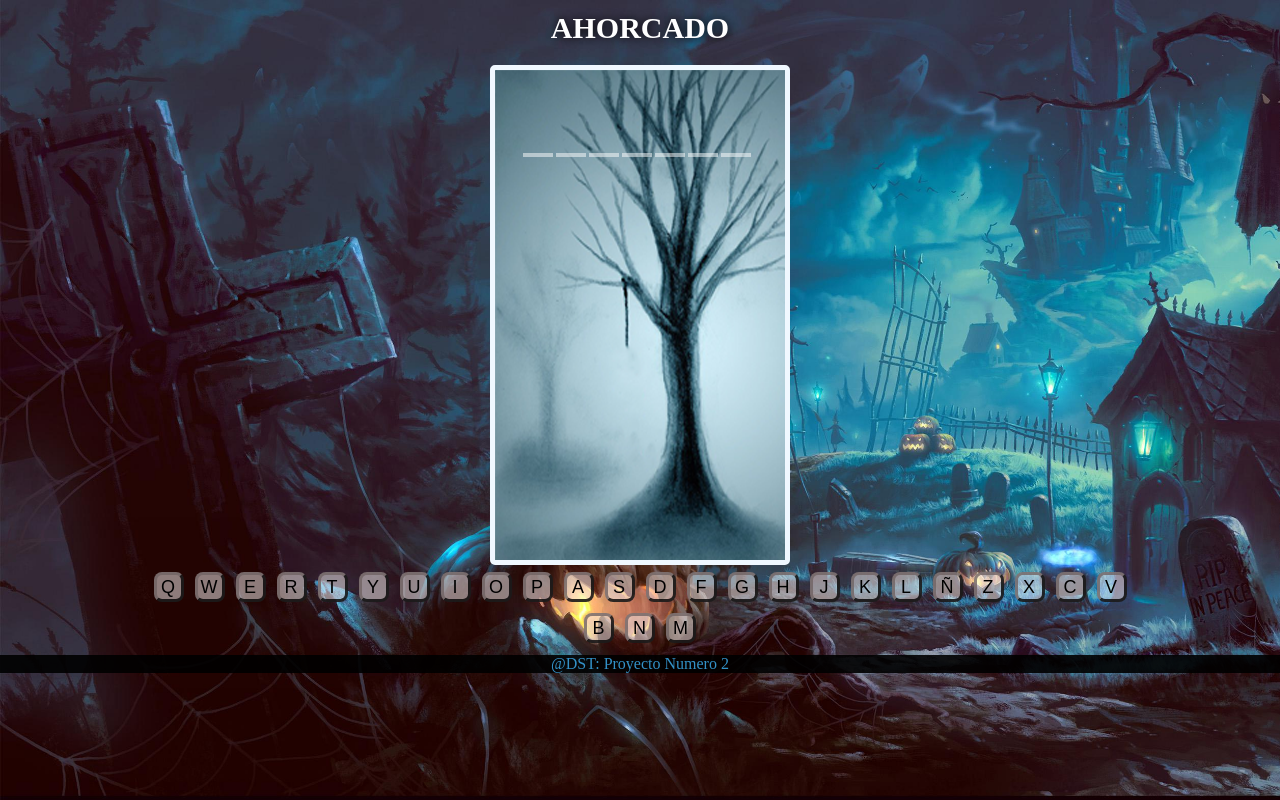
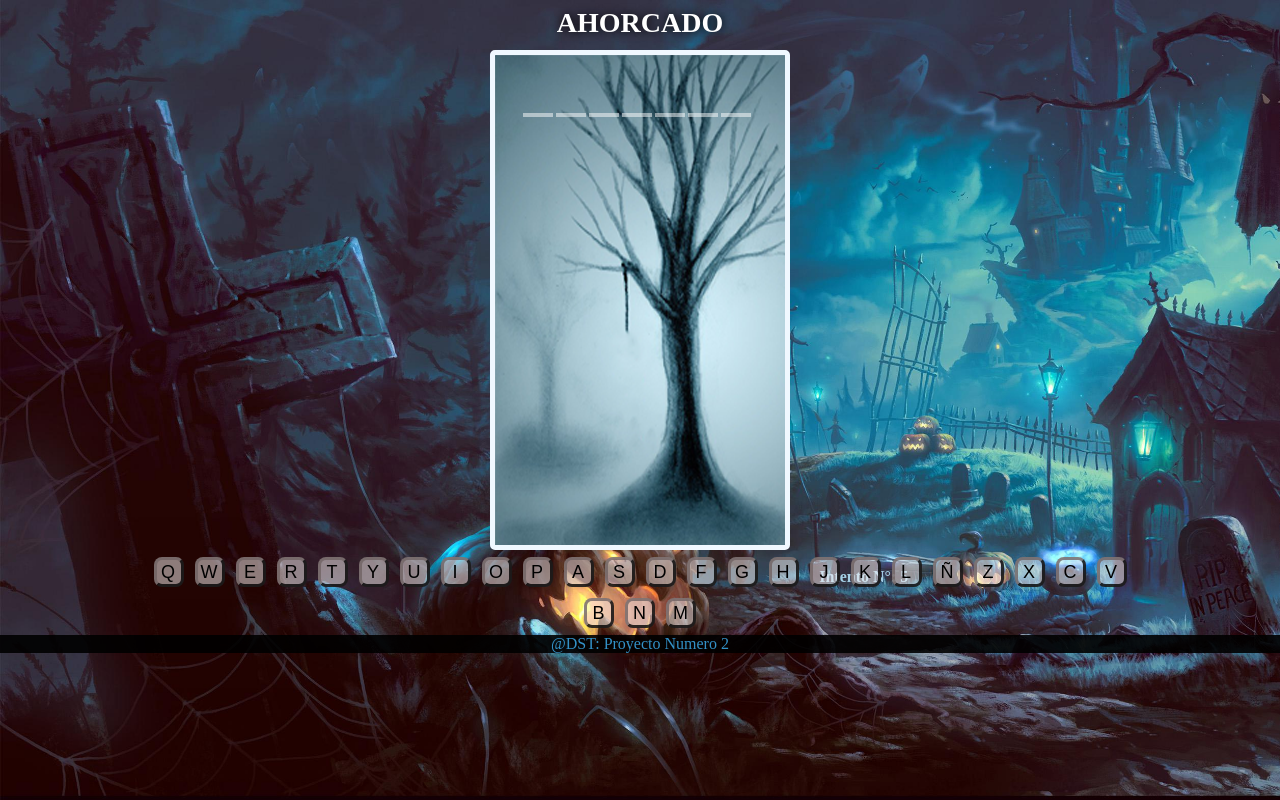
Before and after one commit to DSTAngelo/Ahorcado_Presentacion, a plain HTML site: page index.html in a window 1280 px wide. Both pictures are taken after a click on the button "JUGAR". Drawn offline with Linux system fonts and the light colour scheme.

Commit message:
A8 - 04JUNIO

```diff
--- a/css/ahorcado.css
+++ b/css/ahorcado.css
@@ -24,12 +24,12 @@
     }
 
     header {
-        height: 55px;
+        height: 45px;
         display: flex;
         justify-content: center;
         align-items: center;
         color: #fff;
-        font-size: 30px;
+        font-size: 28px;
         font-weight: bold;
         text-shadow: 0px 0px 10px #000;
     }
@@ -37,7 +37,7 @@
     main {
         width: 80%;
         margin: auto;
-        padding: 10px;
+        padding: 5px;
         gap: 30px;
         display: flex;
         flex-direction: column;
@@ -114,7 +114,7 @@
         color: rgb(82, 7, 7);
         text-shadow: 10px 10px 20px rgb(187, 17, 17);
         text-align: center;
-        top: 15%;
+        top: 10%;
         height: 3em;
         margin-right: 3px;
         z-index: 100
@@ -162,7 +162,7 @@
         display: flex;
         flex-wrap: wrap;
         gap: 7px;
-        margin-top: 10px;
+        margin-top: 5px;
         align-items: center;
         margin: auto;
         justify-content: center;
@@ -189,6 +189,14 @@
         height: 10%;
         background-color: rgba(0, 0, 0, 0.9);
         color: rgb(51, 145, 199);
-
         text-align: center;
       }
+
+      #contador{
+        position: absolute;
+        font-weight: bold;
+        left: 64%;
+        display: inline-block;
+        top: 71%;
+        color: rgb(164, 206, 229);
+      }
--- a/index.html
+++ b/index.html
@@ -29,6 +29,7 @@
                                 <div id = "imagenAhorcado"> </div>
                                 <div id = "imagenPerdedor"> </div>
                                 <div id = "imagenGanador"> </div>
+                                <span id="contador">Intento N°: 5</span>
                                 <div id ="botonJugar">
                                     <button id="jugar">JUGAR</button>
                                 </div>
--- a/js/prototipo.js
+++ b/js/prototipo.js
@@ -2,6 +2,8 @@
 let palabra = "";
 let errores = 0;
 let aciertos = 0;
+let vidas = 5;
+const contar = span("contador");
 const imagen = span("imagenAhorcado");
 let botonJugar = document.getElementById("jugar");
 botonJugar.addEventListener('click', comenzar);
@@ -46,8 +48,10 @@ function InicioTeclados() {
 function comenzar() {
   cargaDePalabras();
   InicioTeclados();
+  span("contador").style.display = "flex";
   imagen.src = '../img/original_2.png';
   imagen.style.backgroundPosition = -(1500) + "px 0";
+  reiniciar = vidas;
   aciertos = 0;
   errores = 0;
   const espaciados = span("palabra_adivinar");
@@ -85,6 +89,7 @@ function comprobar_botones(event) {
       span("imagenAhorcado").style.display = "none";
       span("imagenGanador").style.display = "flex";
       span("palabra_adivinar").innerHTML = palabra;
+      span("contador").style.display = "none";//ocultar contador
       Inicio_de_Parametros();
     }
   }
@@ -93,11 +98,17 @@ function comprobar_botones(event) {
     span("imagenAhorcado").style.backgroundPosition = -(300 * errores) + "px 0";
     console.log("errores: " + errores);
 
+    contar.innerHTML = ("Intento N°: " + (vidas - errores));
+    console.log("Vidas: " + (vidas - errores));
+
+
     if (errores == 5) {
       span("imagenAhorcado").style.display = "none";
       span("imagenPerdedor").style.display = "flex";
       span("palabra_adivinar").innerHTML = palabra;
       Inicio_de_Parametros();
+      contar.innerHTML = "Intento N°: " + (vidas);
+      span("contador").style.display = "none";
     }
   }
 }
```
